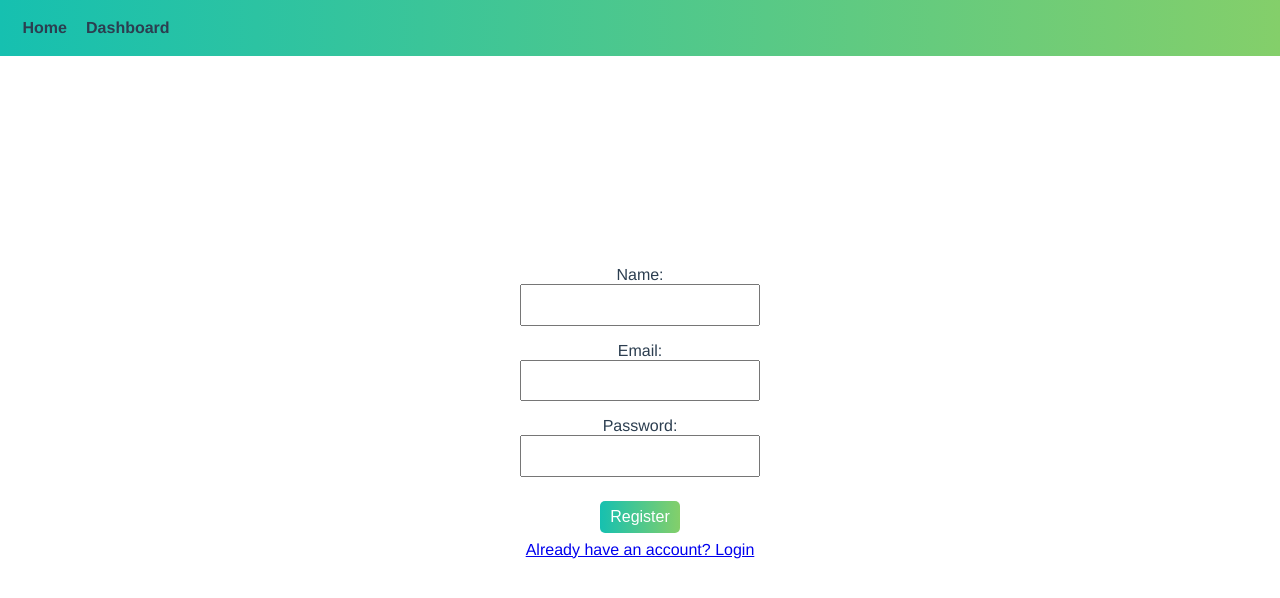
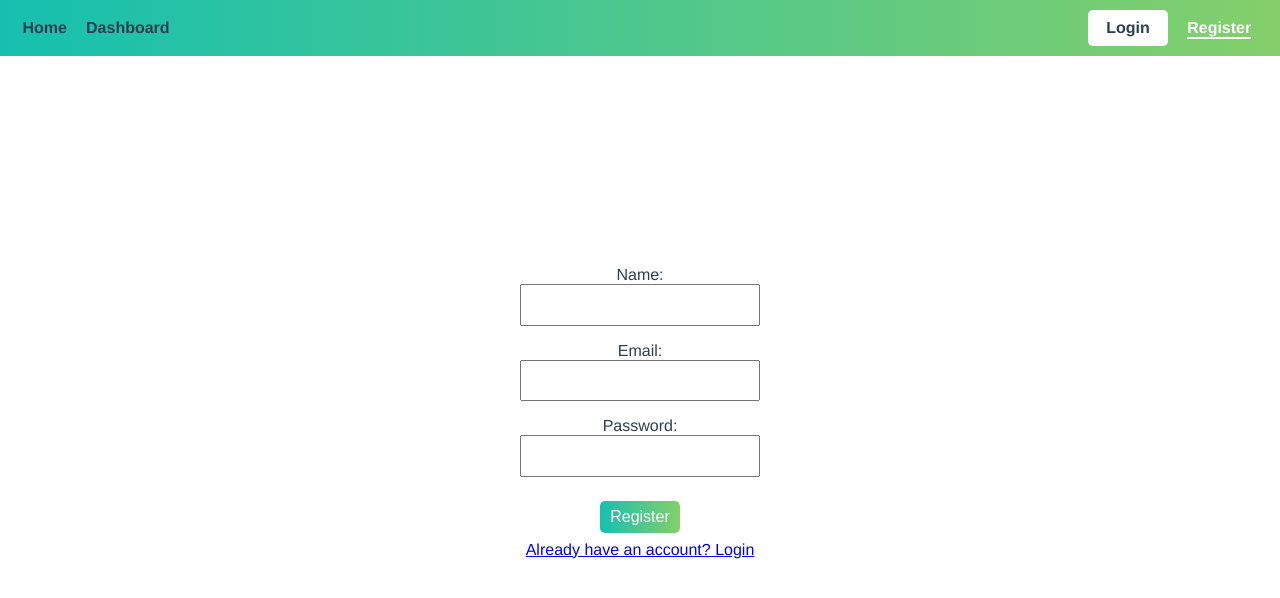
Before and after one commit to mvocamargo/vue-jwt--auth, a Vue app: page /register in a window 1280 px wide. Shown: the top 598 px of the page. Built offline with nearby package versions, Linux system fonts and the light colour scheme.

Commit message:
Conditional showing of login and register links

```diff
--- a/src/components/AppNav.vue
+++ b/src/components/AppNav.vue
@@ -6,11 +6,22 @@
     <router-link to="/dashboard">
       Dashboard
     </router-link>
+    <router-link v-if="!loggedIn" to="/login" class="button">
+      Login
+    </router-link>
+    <router-link v-if="!loggedIn" to="/register">
+      Register
+    </router-link>
   </div>
 </template>
 
 <script>
-export default {}
+import { authComputed } from '../vuex/helpers'
+export default {
+  computed: {
+    ...authComputed
+  }
+}
 </script>
 
 <style lang="scss" scoped>
--- a/src/views/Home.vue
+++ b/src/views/Home.vue
@@ -2,7 +2,7 @@
   <div class="home">
     <h1>Welcome to the App!</h1>
     <div>
-      <p>
+      <p v-if="!loggedIn">
         To use this app you'll need to
         <router-link to="/login">Login</router-link> or
         <router-link to="/register">Register</router-link>
@@ -12,5 +12,10 @@
 </template>
 
 <script>
-export default {}
+import { authComputed } from '../vuex/helpers'
+export default {
+  computed: {
+    ...authComputed
+  }
+}
 </script>
```
